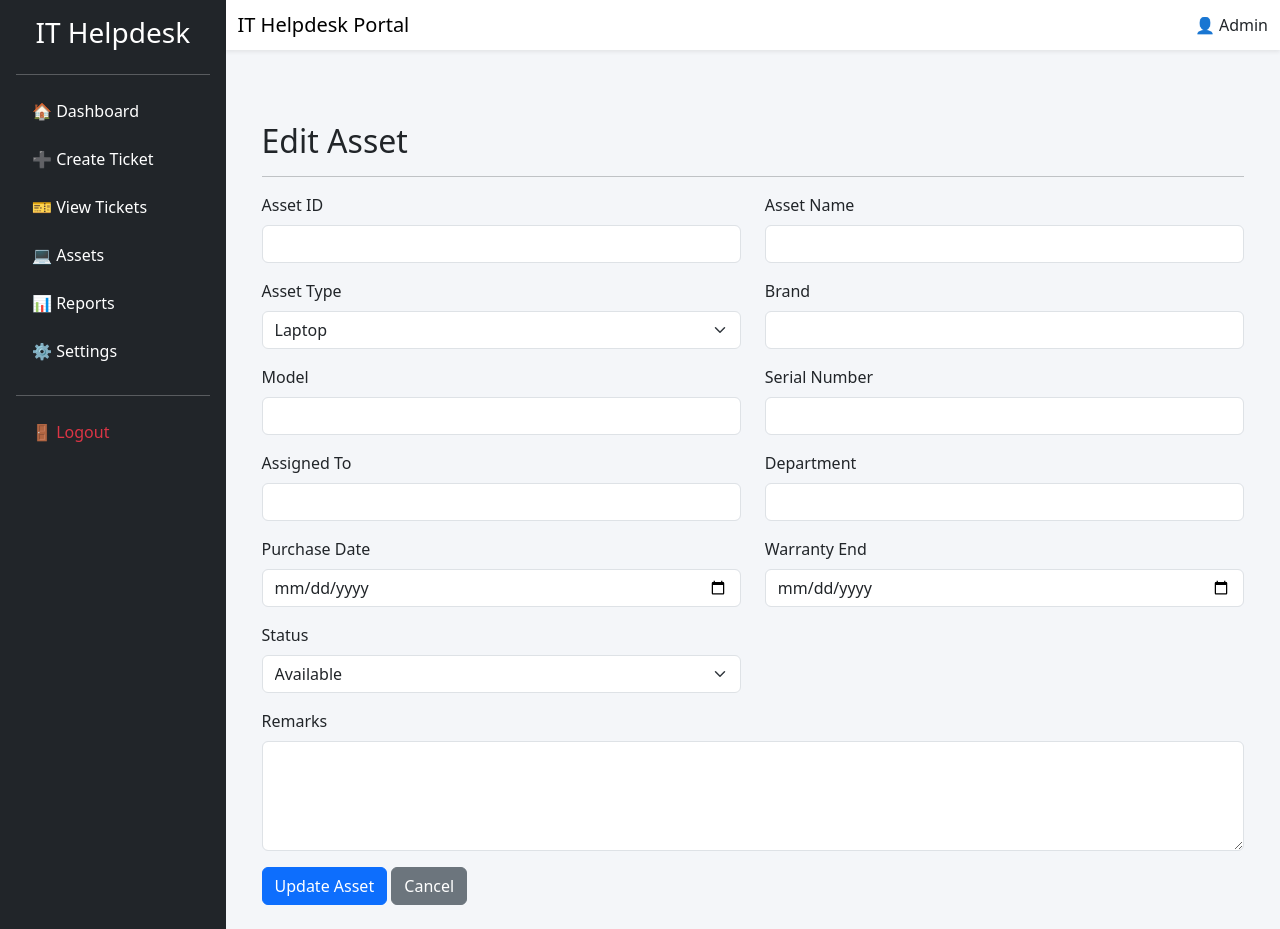
After one commit to sunilballewad-byte/IT-Helpdesk-Portal, a Flask app: template templates/edit_asset.html in a window 1280 px wide. The commit adds this page. Run offline with Flask 3, Linux system fonts and the light colour scheme; the template is opened without the code that fills it, so the values that code supplies are empty.

Commit message:
Completed Asset CRUD Module

```diff
--- /dev/null
+++ b/templates/edit_asset.html
@@ -0,0 +1,134 @@
+{% extends "base.html" %}
+
+{% block title %}Edit Asset{% endblock %}
+
+{% block content %}
+
+<div class="container mt-5">
+
+    <h2>Edit Asset</h2>
+    <hr>
+
+    <form method="POST">
+
+        <div class="row">
+
+            <div class="col-md-6 mb-3">
+                <label class="form-label">Asset ID</label>
+                <input type="text" name="asset_id" class="form-control"
+                       value="{{ asset.asset_id }}" required>
+            </div>
+
+            <div class="col-md-6 mb-3">
+                <label class="form-label">Asset Name</label>
+                <input type="text" name="asset_name" class="form-control"
+                       value="{{ asset.asset_name }}" required>
+            </div>
+
+            <div class="col-md-6 mb-3">
+                <label class="form-label">Asset Type</label>
+
+                <select name="asset_type" class="form-select">
+
+                    <option value="Laptop" {% if asset.asset_type=="Laptop" %}selected{% endif %}>Laptop</option>
+
+                    <option value="Desktop" {% if asset.asset_type=="Desktop" %}selected{% endif %}>Desktop</option>
+
+                    <option value="Printer" {% if asset.asset_type=="Printer" %}selected{% endif %}>Printer</option>
+
+                    <option value="Monitor" {% if asset.asset_type=="Monitor" %}selected{% endif %}>Monitor</option>
+
+                    <option value="Firewall" {% if asset.asset_type=="Firewall" %}selected{% endif %}>Firewall</option>
+
+                    <option value="Switch" {% if asset.asset_type=="Switch" %}selected{% endif %}>Switch</option>
+
+                    <option value="Access Point" {% if asset.asset_type=="Access Point" %}selected{% endif %}>Access Point</option>
+
+                </select>
+
+            </div>
+
+            <div class="col-md-6 mb-3">
+                <label class="form-label">Brand</label>
+                <input type="text" name="brand" class="form-control"
+                       value="{{ asset.brand }}">
+            </div>
+
+            <div class="col-md-6 mb-3">
+                <label class="form-label">Model</label>
+                <input type="text" name="model" class="form-control"
+                       value="{{ asset.model }}">
+            </div>
+
+            <div class="col-md-6 mb-3">
+                <label class="form-label">Serial Number</label>
+                <input type="text" name="serial_number" class="form-control"
+                       value="{{ asset.serial_number }}">
+            </div>
+
+            <div class="col-md-6 mb-3">
+                <label class="form-label">Assigned To</label>
+                <input type="text" name="assigned_to" class="form-control"
+                       value="{{ asset.assigned_to }}">
+            </div>
+
+            <div class="col-md-6 mb-3">
+                <label class="form-label">Department</label>
+                <input type="text" name="department" class="form-control"
+                       value="{{ asset.department }}">
+            </div>
+
+            <div class="col-md-6 mb-3">
+                <label class="form-label">Purchase Date</label>
+                <input type="date" name="purchase_date" class="form-control"
+                       value="{{ asset.purchase_date }}">
+            </div>
+
+            <div class="col-md-6 mb-3">
+                <label class="form-label">Warranty End</label>
+                <input type="date" name="warranty_end" class="form-control"
+                       value="{{ asset.warranty_end }}">
+            </div>
+
+            <div class="col-md-6 mb-3">
+                <label class="form-label">Status</label>
+
+                <select name="status" class="form-select">
+
+                    <option value="Available" {% if asset.status=="Available" %}selected{% endif %}>Available</option>
+
+                    <option value="Assigned" {% if asset.status=="Assigned" %}selected{% endif %}>Assigned</option>
+
+                    <option value="Repair" {% if asset.status=="Repair" %}selected{% endif %}>Repair</option>
+
+                    <option value="Scrapped" {% if asset.status=="Scrapped" %}selected{% endif %}>Scrapped</option>
+
+                </select>
+
+            </div>
+
+            <div class="col-12 mb-3">
+                <label class="form-label">Remarks</label>
+
+                <textarea name="remarks"
+                          class="form-control"
+                          rows="4">{{ asset.remarks }}</textarea>
+
+            </div>
+
+        </div>
+
+        <button class="btn btn-primary">
+            Update Asset
+        </button>
+
+        <a href="{{ url_for('assets.view_assets') }}"
+           class="btn btn-secondary">
+            Cancel
+        </a>
+
+    </form>
+
+</div>
+
+{% endblock %}
```
Also changed, not shown: routes/assets.py (+56 -2 lines), templates/view_assets.html (+18 -7 lines), database/helpdesk.db.
